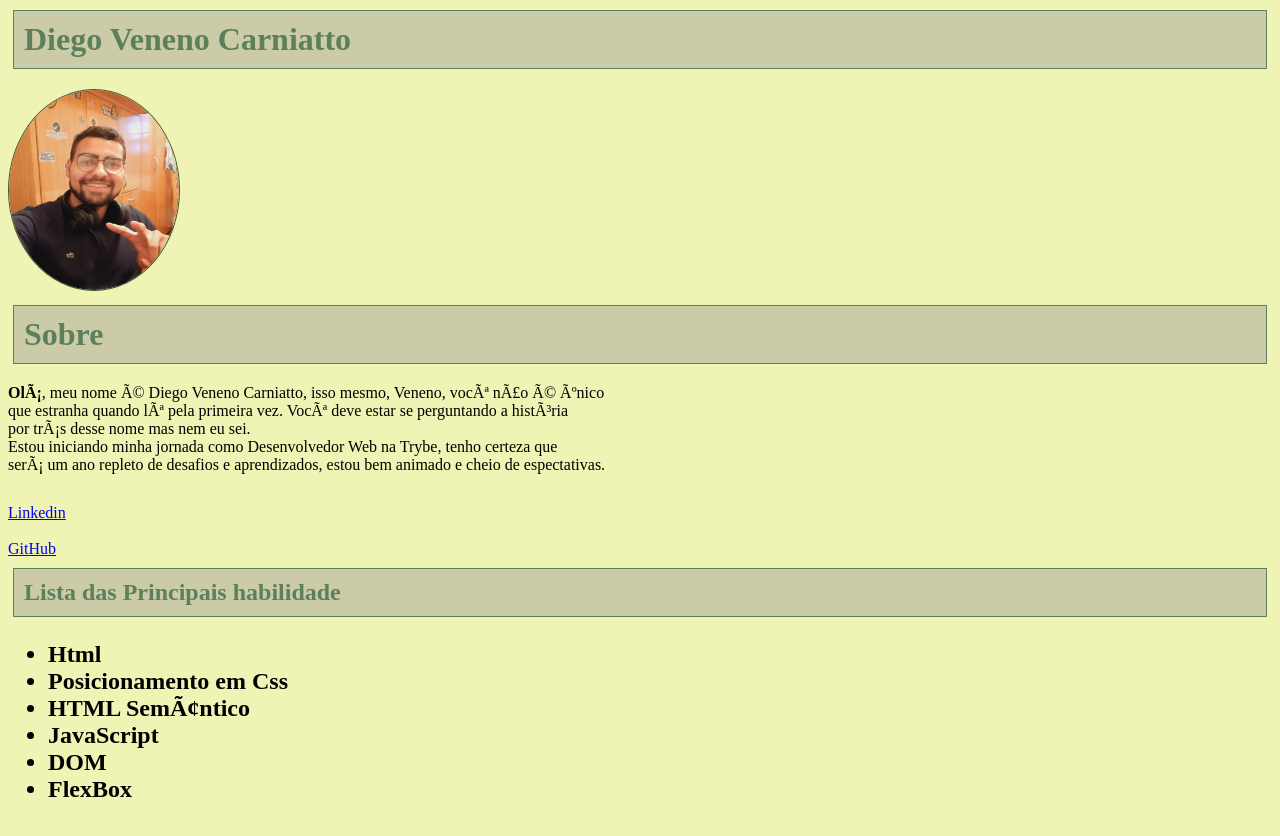
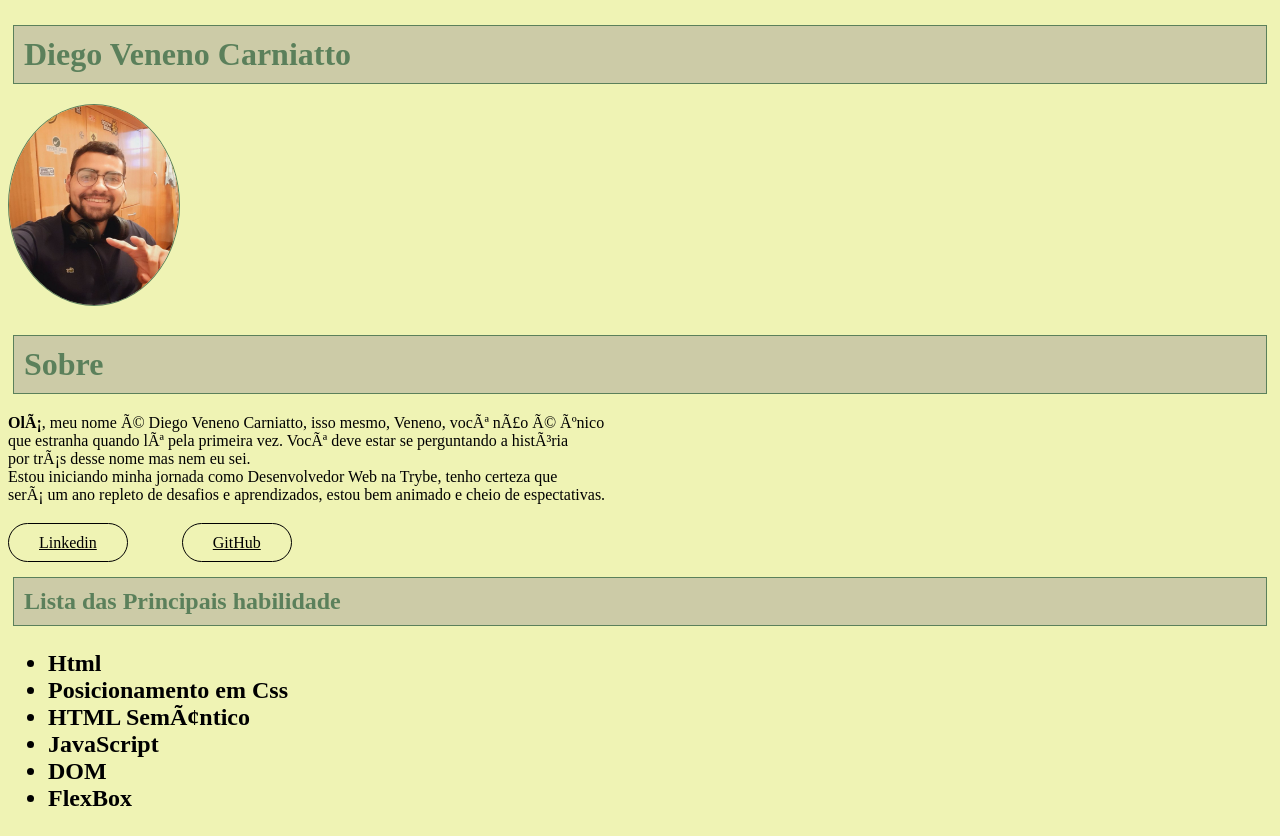
Before and after one commit to Diegocarniatto/Trybe-exercicios, a plain HTML site: page index.html in a window 1280 px wide. Drawn offline with Linux system fonts and the light colour scheme.

Commit message:
Adicionado botao nos links

```diff
--- a/index.html
+++ b/index.html
@@ -30,11 +30,12 @@
             repleto de desafios e aprendizados, estou bem animado e cheio de espectativas.<br> </div>
 
 
-    </div>
-    <a href="https://www.linkedin.com/in/diego-carniatto-a27539123/" target="_blank">Linkedin</a> <br>
-    <br>
+    </div class="containerlinks">
 
-    <a href="https://github.com/Diegocarniatto" target="_blank">GitHub</a>
+    <a class="linkedin"href="https://www.linkedin.com/in/diego-carniatto-a27539123/" target="_blank">Linkedin</a>
+
+    <a class="github"href="https://github.com/Diegocarniatto" target="_blank">GitHub</a>
+
     </div>
 
 
--- a/style.css
+++ b/style.css
@@ -1,21 +1,17 @@
-*
-.about {
+* .about {
     color: rgb(91, 128, 91);
     margin: 5px;
     padding: 10px;
     background-color: rgb(204, 203, 167);
-    margin-top: 10px;
+    margin-top: 25px;
     margin-bottom: 20px;
     border: 1px solid;
 }
 
 .profile {
-     border-radius: 50%;
-     border: 1px solid;
-     border-color:rgb(57, 88, 49)
-
-
-
+    border-radius: 50%;
+    border: 1px solid;
+    border-color: rgb(91, 128, 91);
 }
 
 
@@ -23,7 +19,44 @@ body {
     background-color: rgb(239, 243, 180);
 }
 
+
 .container {
     margin-top: 20px;
     margin-bottom: 30px;
 }
+
+.containerlinks {
+    display: inline-block;
+
+}
+
+.linkedin {
+    color: black;
+    width: 150px;
+    padding: 10px 30px;
+    border-radius: 100px;
+    text-align: center;
+    border: 1px solid black;
+    width: 50px;
+    margin-right: 50px;
+}
+.linkedin:hover {
+    background-color:rgb(218, 218, 177);
+}
+
+
+
+.github {
+    color: black;
+    width: 150px;
+    padding: 10px 30px;
+    border-radius: 100px;
+    text-align: center;
+    border: 1px solid black;
+    ;
+}
+.github:hover {
+    background-color:rgb(218, 218, 177);
+}
+
+}
```
